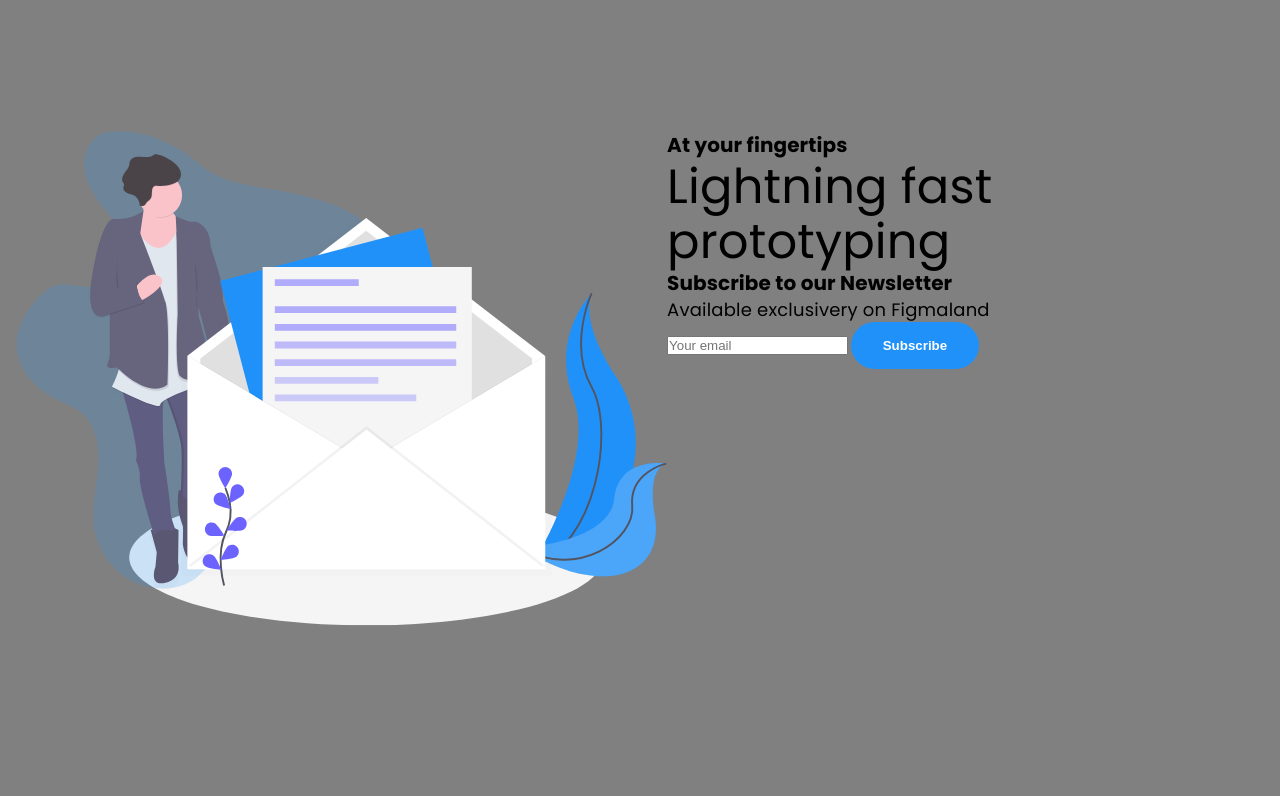
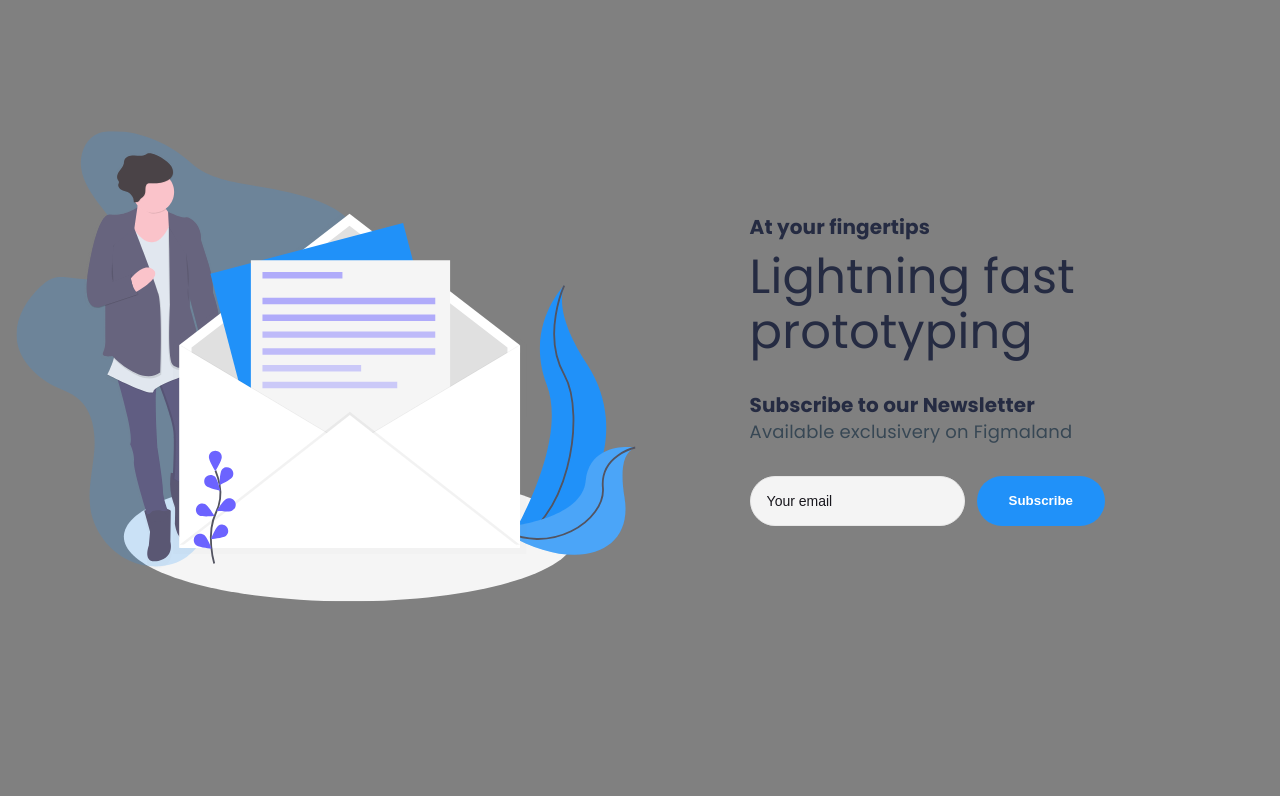
Before and after one commit to ericgabrieldasilva/figmaland, a plain HTML site: page index.html in a window 1280 px wide. Shown: the part 3140-3936 px from the top of the page. Drawn offline with Linux system fonts and the light colour scheme.

Commit message:
Styling the cta section

```diff
--- a/assets/css/style.css
+++ b/assets/css/style.css
@@ -17,6 +17,11 @@ button{
   border: none;
 }
 
+input{
+  outline: none;
+  padding: 1.6rem;
+}
+
 /* ========== ROOT ========== */
 :root{
   /* font size */
@@ -27,11 +32,16 @@ button{
   --dark-text: #252B42;
   --light-text: #FFFFFF;
   --second-text: #374754;
+  --color-input: #18171D;
 
   --light-background: gray;
   --dark-background: #252B42;
 
   --box-shadow: 0px 13px 19px rgba(0, 0, 0, 0.07);
+}
+
+::placeholder{
+  color: #18171D;
 }
 
 /* ========== BASE ========== */
@@ -210,3 +220,45 @@ header nav ul li a{
   color: var(--second-text);
   margin-block: 0.8rem 6rem;
 }
+
+/* ========== CTA ========== */
+#cta .container{
+  align-items: center;
+  gap: 5rem;
+}
+
+.image-cta{
+  width: 60%;
+}
+
+.text-cta{
+  padding-left: 6.4rem;
+}
+
+.text-cta h3,
+.text-cta h2{
+  color: var(--dark-text);
+}
+
+.text-cta h2{
+  margin-block: 0.8rem 3.2rem;
+}
+
+.text-cta p{
+  color: var(--second-text);
+}
+
+.newsletter{
+  display: flex;
+  gap: 1.2rem;
+  margin-top: 3.2rem;
+}
+
+.newsletter input{
+  background: #F4F4F4;
+  border: 1px solid #E8E8E8;
+  border-radius: 3.9rem;
+  font-size: 14px;
+  line-height: 16px;
+  color: var(--color-input);
+}
```
